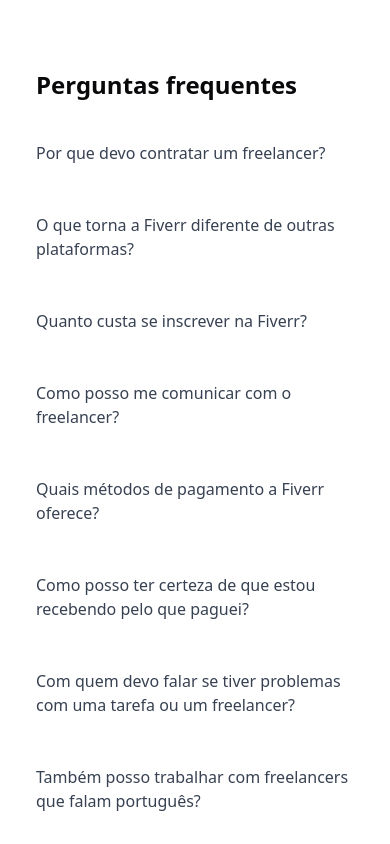
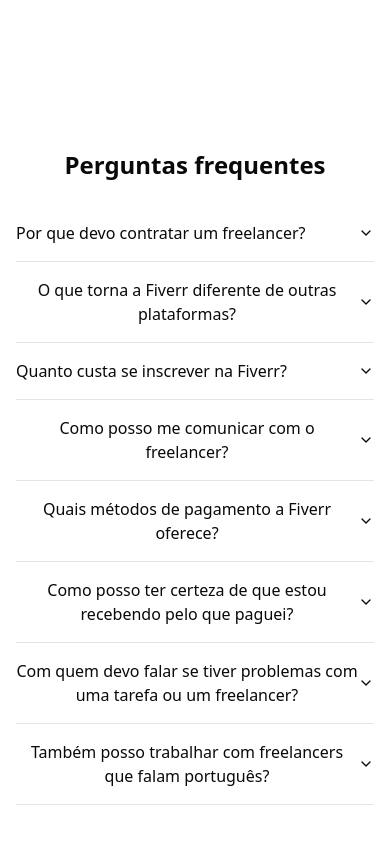
Before and after one commit to pn-clique/biskato-landig-page, a React (Vite) app: page / in a window 390 px wide. Shown: the part 6080-6924 px from the top of the page. Built offline with nearby package versions, Linux system fonts and the light colour scheme.

Commit message:
feat: Done

```diff
--- a/package.json
+++ b/package.json
@@ -10,6 +10,7 @@
     "preview": "vite preview"
   },
   "dependencies": {
+    "@radix-ui/react-accordion": "^1.2.3",
     "@radix-ui/react-dialog": "^1.1.2",
     "@radix-ui/react-label": "^2.1.0",
     "@radix-ui/react-slot": "^1.1.0",
--- a/src/components/Banner.tsx
+++ b/src/components/Banner.tsx
@@ -4,9 +4,7 @@
 export default function Banner() {
   const searchRef = useRef()
 
-  function onFocus() {
-    searchRef.current?.focus()
-  }
+
   return (
     <div className="mt-60 md:mt-52 xl:mt-44 bg-violet-900 mx-6 rounded-xl h-[520px] p-6 flex flex-col gap-14 justify-center items-center">
       <h1 className="text-5xl md:text-6xl leading-tight text-white sm:max-w-4xl text-center italic font-normal">
@@ -24,7 +22,6 @@
         />
         <button
           type="button"
-          onClick={onFocus}
           className="bg-violet-600 h-11 w-full md:w-auto rounded-md px-4 hover:bg-violet-700 transition-all"
         >
           <SearchIcon className="text-white" />
--- a/src/components/Header.tsx
+++ b/src/components/Header.tsx
@@ -1,4 +1,4 @@
-import React, { useState } from 'react';
+import { useState } from 'react';
 import biskatoIcon from '../assets/icon.png';
 import { Button } from './ui/button';
 import { FiMenu, FiX } from 'react-icons/fi';
@@ -46,8 +46,7 @@
 
 
       <nav
-        className={`fixed top-0 left-0 h-full w-3/4 bg-white shadow-md transform ${
-          isMenuOpen ? 'translate-x-0' : '-translate-x-full'
+        className={`fixed top-0 left-0 h-full w-3/4 bg-white shadow-md transform ${isMenuOpen ? 'translate-x-0' : '-translate-x-full'
           } transition-transform duration-300 z-50 md:hidden`}
       >
         <div className="p-4">
--- a/src/components/Questions.tsx
+++ b/src/components/Questions.tsx
@@ -1,50 +1,67 @@
-import React, { useState } from 'react';
+import {
+  Accordion,
+  AccordionContent,
+  AccordionItem,
+  AccordionTrigger,
+} from "@/components/ui/accordion";
 
 const Questions = () => {
-  const [openIndex, setOpenIndex] = useState(null);
-
   const faqs = [
-    { question: 'Por que devo contratar um freelancer?', answer: 'Devido à crescente escassez de profissionais qualificados hoje em dia, está cada vez mais difícil encontrar trabalhadores competentes em tempo integral. Por esse motivo, cada vez mais empresas portuguesas estão trabalhando com freelancers que oferecem seus serviços online. Os sites de freelancers permitem que as empresas encontrem os especialistas certos de forma rápida e confiável para continuar competitivas no mercado atual. Por sua vez, cada vez mais autônomos preferem encontrar trabalhos freelance online, pois a administração é menor e a oferta de trabalho é maior. ' },
-    { question: 'O que torna a Fiverr diferente de outras plataformas?', answer: 'Devido à crescente escassez de profissionais qualificados hoje em dia, está cada vez mais difícil encontrar trabalhadores competentes em tempo integral. Por esse motivo, cada vez mais empresas portuguesas estão trabalhando com freelancers que oferecem seus serviços online. Os sites de freelancers permitem que as empresas encontrem os especialistas certos de forma rápida e confiável para continuar competitivas no mercado atual. Por sua vez, cada vez mais autônomos preferem encontrar trabalhos freelance online, pois a administração é menor e a oferta de trabalho é maior..' },
-    { question: 'Quanto custa se inscrever na Fiverr?', answer: 'A Fiverr é um portal onde você pode encontrar freelancers profissionais e experientes de mais de 500 áreas e indústrias. Seja em marketing de mídia social ou desenvolvimento na web, freelancers da Alemanha ou provedores internacionais, sejam projetos de longo ou curto prazo, na Fiverr você encontrará os especialistas certos para todas as suas necessidades. Inscrição fácil e gratuita, comunicação direta, pagamento seguro e suporte ao cliente 24 horas por dia.' },
-    { question: 'Como posso me comunicar com o freelancer?', answer: 'Na Fiverr, a inscrição e criação de perfil são gratuitas. Para cada pedido, cobramos uma taxa de 5,5% sobre o preço de compra. Assim, cobrimos nossos custos administrativos e podemos garantir uma operação tranquila da nossa plataforma, além de proporcionar suporte ao cliente 24 horas por dia.' },
-    { question: 'Quais métodos de pagamento a Fiverr oferece?', answer: 'Confiança e segurança são nossas prioridades principais. Queremos que você, cliente, tenha a melhor experiência possível e receba resultados perfeitos. Estamos aqui para ajudar com pedidos, pagamentos, privacidade ou qualidade de serviço.' },
-    { question: 'Como posso ter certeza de que estou recebendo pelo que paguei?', answer: 'Vários métodos de pagamento estão disponíveis para usuários brasileiros na Fiverr, incluindo cartão de crédito, PayPal e Boleto. Todos esses métodos garantem transações rápidas, eficientes e seguras na plataforma.' },
-    { question: 'Com quem devo falar se tiver problemas com uma tarefa ou um freelancer?', answer: 'Nosso suporte ao cliente está disponível 24 horas por dia. Em caso de problemas com pedidos, pagamentos, seu perfil ou outras dúvidas, basta entrar em contato com nossos especialistas de suporte.' },
-    { question: 'Também posso trabalhar com freelancers que falam português?', answer: 'Sim, você pode filtrar os serviços facilmente por idioma e localização do freelancer. Primeiro, digite o serviço que você precisa no campo de pesquisa ou clique na categoria adequada no painel de navegação. Na próxima etapa, use a opção de idioma nos filtros para encontrar um expert que falam português. Se você quiser que o freelancer esteja localizado na Brasil, ative o botão de localização no lado direito.' },
+    {
+      question: "Por que devo contratar um freelancer?",
+      answer:
+        "Devido à crescente escassez de profissionais qualificados hoje em dia, está cada vez mais difícil encontrar trabalhadores competentes em tempo integral. Por esse motivo, cada vez mais empresas portuguesas estão trabalhando com freelancers que oferecem seus serviços online. Os sites de freelancers permitem que as empresas encontrem os especialistas certos de forma rápida e confiável para continuar competitivas no mercado atual. Por sua vez, cada vez mais autônomos preferem encontrar trabalhos freelance online, pois a administração é menor e a oferta de trabalho é maior. ",
+    },
+    {
+      question: "O que torna a Fiverr diferente de outras plataformas?",
+      answer:
+        "Devido à crescente escassez de profissionais qualificados hoje em dia, está cada vez mais difícil encontrar trabalhadores competentes em tempo integral. Por esse motivo, cada vez mais empresas portuguesas estão trabalhando com freelancers que oferecem seus serviços online. Os sites de freelancers permitem que as empresas encontrem os especialistas certos de forma rápida e confiável para continuar competitivas no mercado atual. Por sua vez, cada vez mais autônomos preferem encontrar trabalhos freelance online, pois a administração é menor e a oferta de trabalho é maior..",
+    },
+    {
+      question: "Quanto custa se inscrever na Fiverr?",
+      answer:
+        "A Fiverr é um portal onde você pode encontrar freelancers profissionais e experientes de mais de 500 áreas e indústrias. Seja em marketing de mídia social ou desenvolvimento na web, freelancers da Alemanha ou provedores internacionais, sejam projetos de longo ou curto prazo, na Fiverr você encontrará os especialistas certos para todas as suas necessidades. Inscrição fácil e gratuita, comunicação direta, pagamento seguro e suporte ao cliente 24 horas por dia.",
+    },
+    {
+      question: "Como posso me comunicar com o freelancer?",
+      answer:
+        "Na Fiverr, a inscrição e criação de perfil são gratuitas. Para cada pedido, cobramos uma taxa de 5,5% sobre o preço de compra. Assim, cobrimos nossos custos administrativos e podemos garantir uma operação tranquila da nossa plataforma, além de proporcionar suporte ao cliente 24 horas por dia.",
+    },
+    {
+      question: "Quais métodos de pagamento a Fiverr oferece?",
+      answer:
+        "Confiança e segurança são nossas prioridades principais. Queremos que você, cliente, tenha a melhor experiência possível e receba resultados perfeitos. Estamos aqui para ajudar com pedidos, pagamentos, privacidade ou qualidade de serviço.",
+    },
+    {
+      question: "Como posso ter certeza de que estou recebendo pelo que paguei?",
+      answer:
+        "Vários métodos de pagamento estão disponíveis para usuários brasileiros na Fiverr, incluindo cartão de crédito, PayPal e Boleto. Todos esses métodos garantem transações rápidas, eficientes e seguras na plataforma.",
+    },
+    {
+      question: "Com quem devo falar se tiver problemas com uma tarefa ou um freelancer?",
+      answer:
+        "Nosso suporte ao cliente está disponível 24 horas por dia. Em caso de problemas com pedidos, pagamentos, seu perfil ou outras dúvidas, basta entrar em contato com nossos especialistas de suporte.",
+    },
+    {
+      question: "Também posso trabalhar com freelancers que falam português?",
+      answer:
+        "Sim, você pode filtrar os serviços facilmente por idioma e localização do freelancer. Primeiro, digite o serviço que você precisa no campo de pesquisa ou clique na categoria adequada no painel de navegação. Na próxima etapa, use a opção de idioma nos filtros para encontrar um expert que falam português. Se você quiser que o freelancer esteja localizado na Brasil, ative o botão de localização no lado direito.",
+    },
   ];
 
-  const toggleFAQ = (index) => {
-    setOpenIndex(openIndex === index ? null : index);
-  };
-
   return (
-    <div className="max-w-4xl mx-auto px-4 py-8 ml-5 mt-20 " >
-      <h1 className="text-2xl md:text-3xl font-bold mb-6 ">
-        Perguntas frequentes
-      </h1>
-      <div className="space-y-4 overflow-x-hidden">
+    <div className="relative max-w-2xl w-full !mx-auto px-4 py-8 ml-5 mt-40 overflow-hidden">
+      <h1 className="text-2xl md:text-3xl font-bold mb-6 text-center">Perguntas frequentes</h1>
+      <Accordion type="single" collapsible>
         {faqs.map((faq, index) => (
-          <div key={index} className="border-b border-gray-300 md:w-170 max-lg:border-none">
-            <button
-              onClick={() => toggleFAQ(index)}
-              className="flex justify-between   w-full py-4  text-left text-gray-700 font-medium focus:outline-none"
-            >
-              {faq.question}
-              <span className="absolute right-20 max-md:hidden">
-                {openIndex === index ? '-' : '+'}
-              </span>
-            </button>
-            {openIndex === index && (
-              <p className="text-gray-600 text-sm md:text-base mt-2 ">
-                {faq.answer}
-              </p>
-            )}
-          </div>
+          <AccordionItem key={index} value={`item-${index}`}>
+            <AccordionTrigger>{faq.question}</AccordionTrigger>
+            <AccordionContent>{faq.answer}</AccordionContent>
+          </AccordionItem>
         ))}
-      </div>
+      </Accordion>
     </div>
   );
 };
-;
+
 export default Questions;
--- /dev/null
+++ b/src/components/ui/accordion.tsx
@@ -0,0 +1,56 @@
+import * as React from "react"
+import * as AccordionPrimitive from "@radix-ui/react-accordion"
+import { ChevronDown } from "lucide-react"
+
+import { cn } from "@/lib/utils"
+
+const Accordion = AccordionPrimitive.Root
+
+const AccordionItem = React.forwardRef<
+  React.ElementRef<typeof AccordionPrimitive.Item>,
+  React.ComponentPropsWithoutRef<typeof AccordionPrimitive.Item>
+>(({ className, ...props }, ref) => (
+  <AccordionPrimitive.Item
+    ref={ref}
+    className={cn("border-b", className)}
+    {...props}
+  />
+))
+AccordionItem.displayName = "AccordionItem"
+
+const AccordionTrigger = React.forwardRef<
+  React.ElementRef<typeof AccordionPrimitive.Trigger>,
+  React.ComponentPropsWithoutRef<typeof AccordionPrimitive.Trigger>
+>(({ className, children, ...props }, ref) => (
+  <AccordionPrimitive.Header className="flex">
+    <AccordionPrimitive.Trigger
+      ref={ref}
+      className={cn(
+        "flex flex-1 items-center justify-between py-4 font-medium transition-all hover:underline [&[data-state=open]>svg]:rotate-180",
+        className
+      )}
+      {...props}
+    >
+      {children}
+      <ChevronDown className="h-4 w-4 shrink-0 transition-transform duration-200" />
+    </AccordionPrimitive.Trigger>
+  </AccordionPrimitive.Header>
+))
+AccordionTrigger.displayName = AccordionPrimitive.Trigger.displayName
+
+const AccordionContent = React.forwardRef<
+  React.ElementRef<typeof AccordionPrimitive.Content>,
+  React.ComponentPropsWithoutRef<typeof AccordionPrimitive.Content>
+>(({ className, children, ...props }, ref) => (
+  <AccordionPrimitive.Content
+    ref={ref}
+    className="overflow-hidden text-sm transition-all data-[state=closed]:animate-accordion-up data-[state=open]:animate-accordion-down"
+    {...props}
+  >
+    <div className={cn("pb-4 pt-0", className)}>{children}</div>
+  </AccordionPrimitive.Content>
+))
+
+AccordionContent.displayName = AccordionPrimitive.Content.displayName
+
+export { Accordion, AccordionItem, AccordionTrigger, AccordionContent }
```
Also changed, not shown: tailwind.config.js (+37 -15 lines), 1 other file (tests, documents, lock files or other folders). Lines whose indentation alone changed are shown as unchanged.
